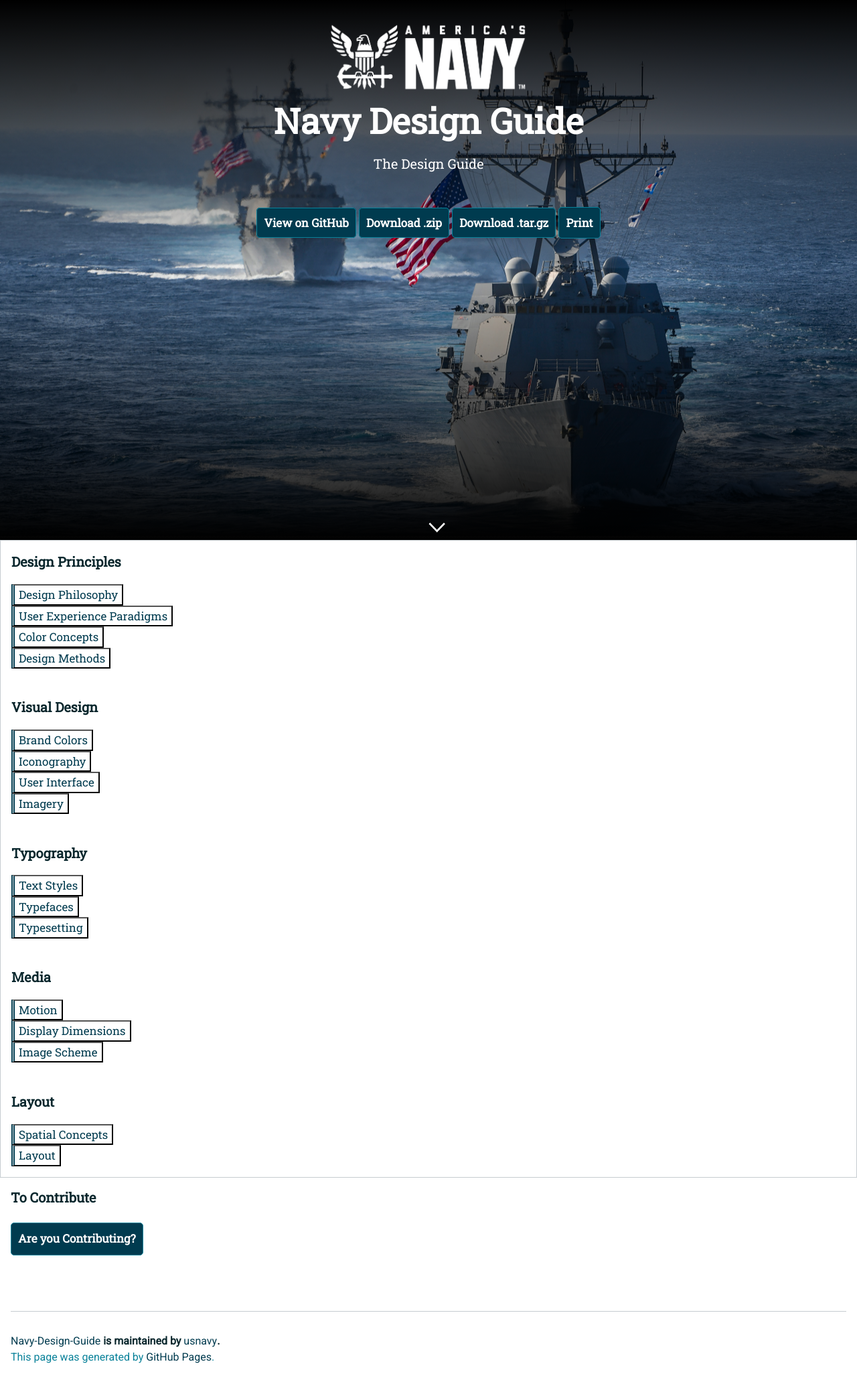
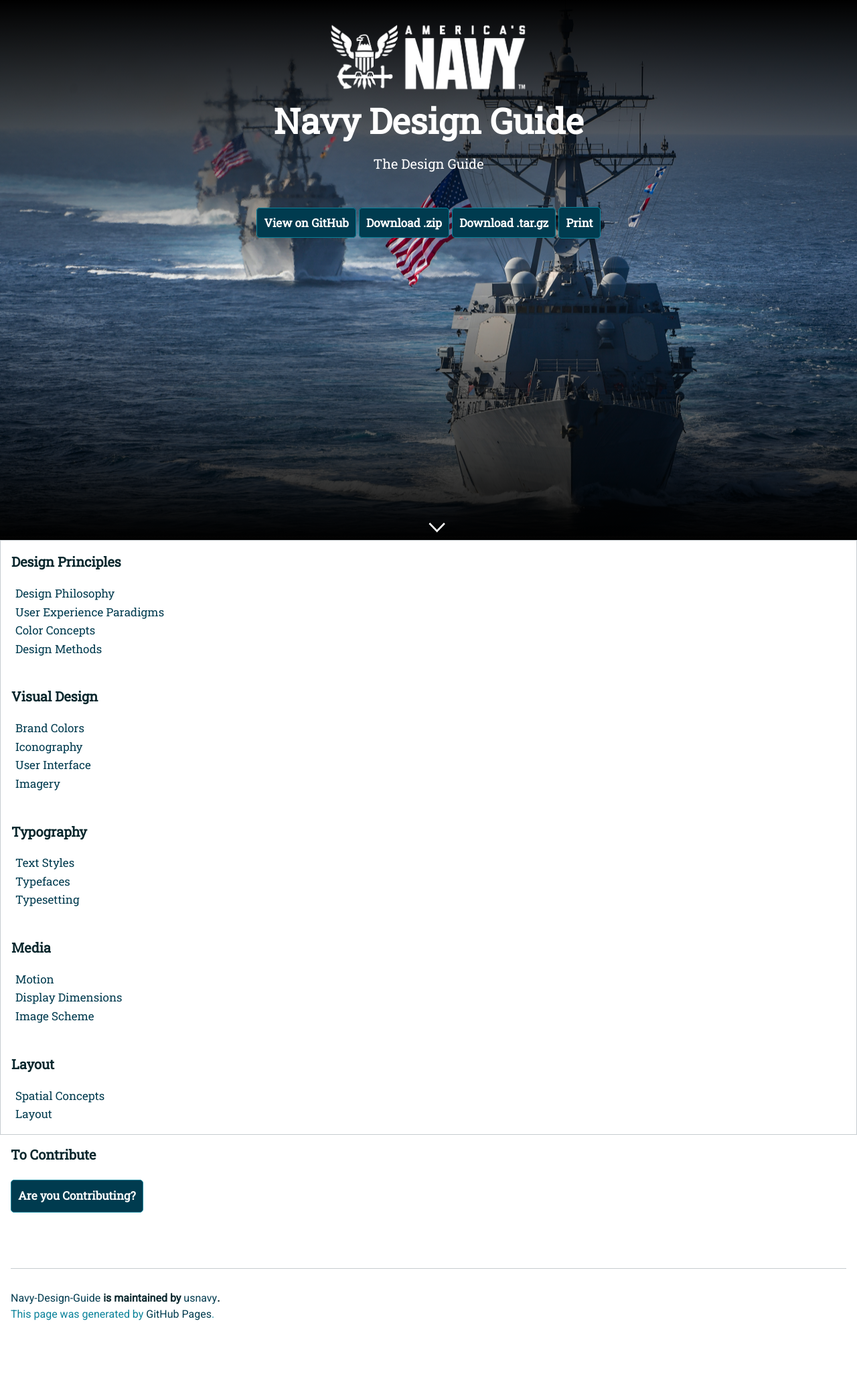
Before and after one commit to usnavy/Navy-Design-Guide, a Jekyll site: the page built from index.md, in a window 1280 px wide. Shown: the whole page at 67% size. Built offline with Jekyll 4.4.1, drawn with Linux system fonts in a browser that asks for light colours; nearby versions of some CDN libraries; our own code applies the rules of GitHub Pages for plain Markdown files; after the commit the page ends 1990 px from its top, so only the background shows below that.

Commit message:
Update jekyll-design.scss

```diff
--- a/_sass/jekyll-design.scss
+++ b/_sass/jekyll-design.scss
@@ -582,7 +582,7 @@ a strong:hover {
 
 .menu-item {
   background: #ffffff;
-  border-left: 5px double #003B4F;
+  border: none;
   display: block;
 }
 
```
